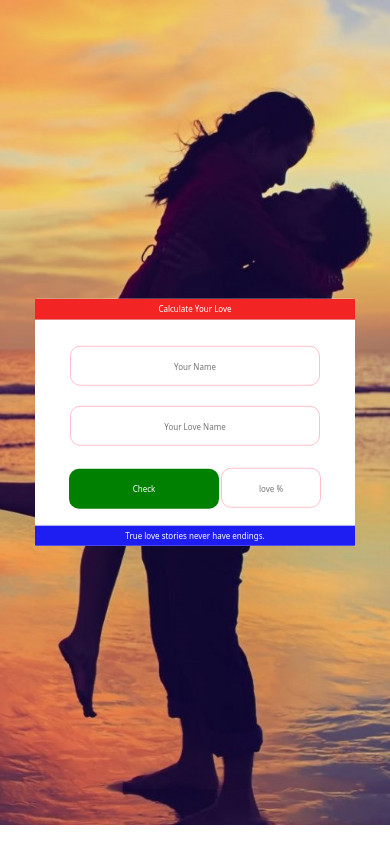
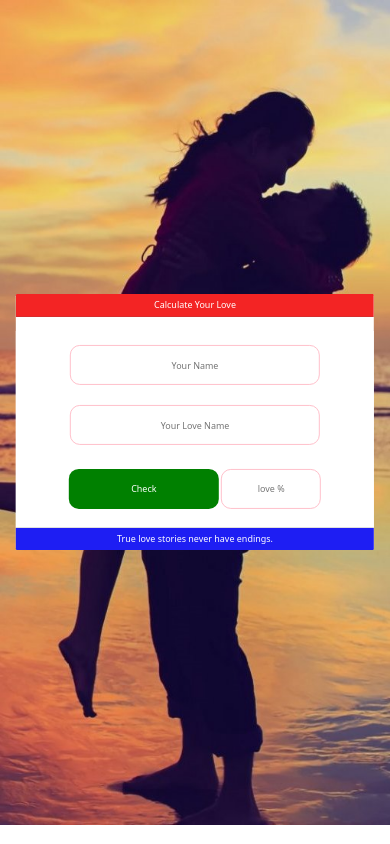
Before and after one commit to funnylgtm/love, a plain HTML site: page index.html in a window 390 px wide. Drawn offline with nearby package versions, Linux system fonts and the light colour scheme.

Commit message:
Update index.html

```diff
--- a/index.html
+++ b/index.html
@@ -17,7 +17,7 @@
 
         @media (max-width: 700px) {
             html {
-                font-size: 50%;
+                font-size: 56%;
             }
         }
 
```
